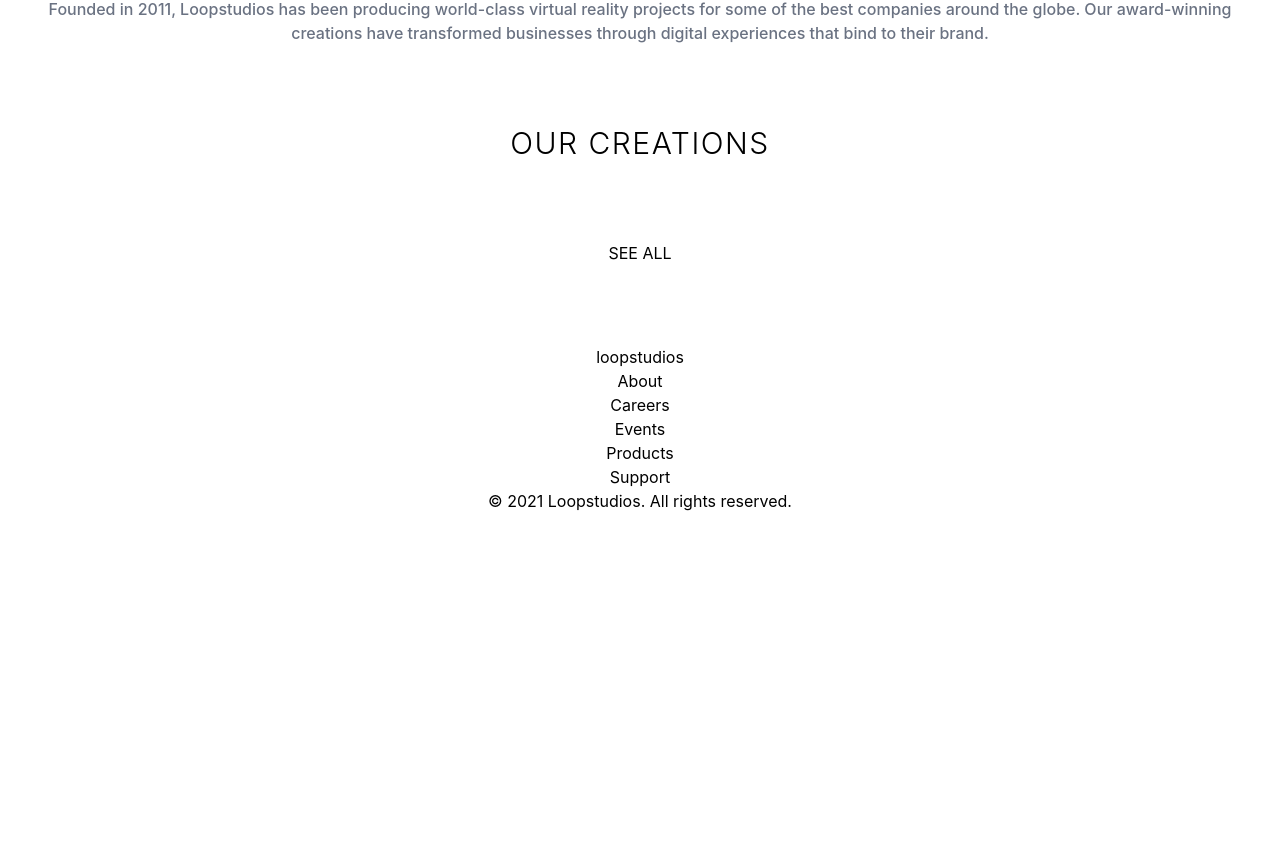
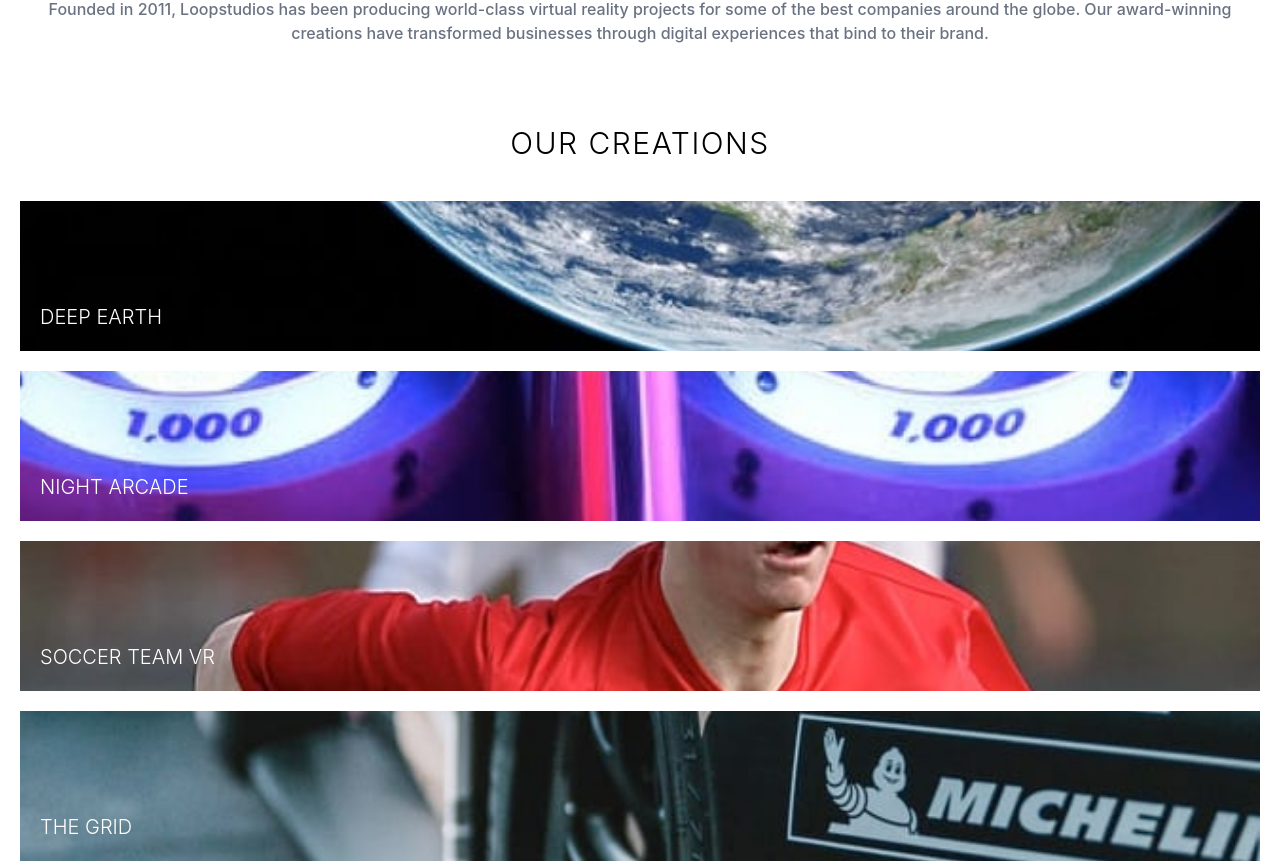
Before and after one commit to JoshuaM04/LoopStudios-Landing-Page, a React (Vite) app: page / in a window 1280 px wide. Shown: the part 1658-2521 px from the top of the page. Before the commit the page ends 2191 px from the top, so only its background shows below. Built offline with nearby package versions, Linux system fonts and the light colour scheme.

Commit message:
Implemented a .map() call-back function to render boxes to the webpage that contain unique background-images and text that are stored in seperate arrays.

```diff
--- a/src/App.tsx
+++ b/src/App.tsx
@@ -1,7 +1,13 @@
 import hamburgerIcon from "./assets/images/icon-hamburger.svg";
 import interactiveImg from "./assets/images/mobile/image-interactive.jpg";
+import { useState } from 'react';
 
 export default function App() {
+  const boxes = ["DEEP EARTH", "NIGHT ARCADE", "SOCCER TEAM VR", "THE GRID", "FROM UP ABOVE VR", "POCKET BOREALIS", "THE CURIOSITY", "MAKE IT FISHEYE"];
+  const bgImage = ["bg-[url(assets/images/mobile/image-deep-earth.jpg)]", "bg-[url(assets/images/mobile/image-night-arcade.jpg)]", "bg-[url(assets/images/mobile/image-soccer-team.jpg)]", "bg-[url(assets/images/mobile/image-grid.jpg)]",
+                  "bg-[url(assets/images/mobile/image-from-above.jpg)]", "bg-[url(assets/images/mobile/image-pocket-borealis.jpg)]", "bg-[url(assets/images/mobile/image-curiosity.jpg)]", "bg-[url(assets/images/mobile/image-fisheye.jpg)]"];
+  let count = -1;
+
   return (
     <div className="[ parent-container ] [ flex flex-col justify-between items-center gap-20 ] [ text-center ] [ p-[0_20px_20px_20px] ] [ min-h-screen w-screen ]">
       <header className="[ grid ] [ p-5 ] [ min-h-[650px] w-screen ] [ bg-[url(assets/images/mobile/image-hero.jpg)] bg-center bg-cover bg-no-repeat ]">
@@ -37,18 +43,24 @@
           </p>
         </section>
 
-        <h2 className="text-3xl tracking-wider font-light uppercase">Our creations</h2>
+        <section className="flex flex-col gap-10">
+          <h2 className="text-3xl tracking-wider font-light uppercase">Our creations</h2>
 
-        <div hidden={true} aria-hidden="true">
-          Deep earth
-          Night arcade
-          Soccer team VR
-          The grid
-          From up above VR
-          Pocket borealis
-          The curiosity
-          Make it fisheye
-        </div>
+          <div className="grid grid-rows-8 gap-5">
+            {
+              boxes.map((item, index) => {
+                count++;
+                return (
+                  <section key={index} className={`${bgImage[count]} bg-center bg-cover bg-no-repeat text-white text-xl text-bottom font-light min-h-[150px] p-5 relative`}>
+                    <h3 className="absolute bottom-5">{item}</h3>
+                  </section>
+                )
+              })
+            }
+          </div>
+
+        </section>
+
         <button className="uppercase">See all</button>
       </main>
 
```
